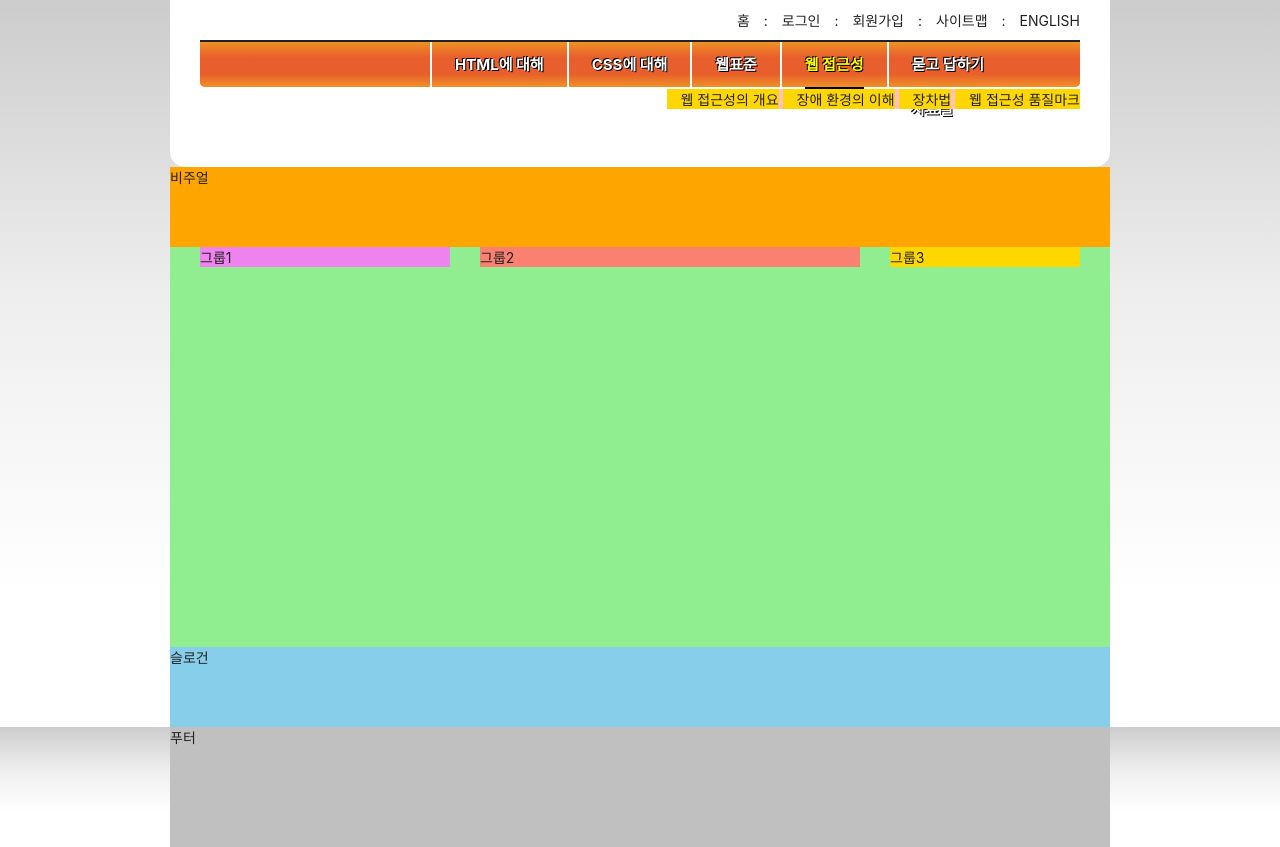
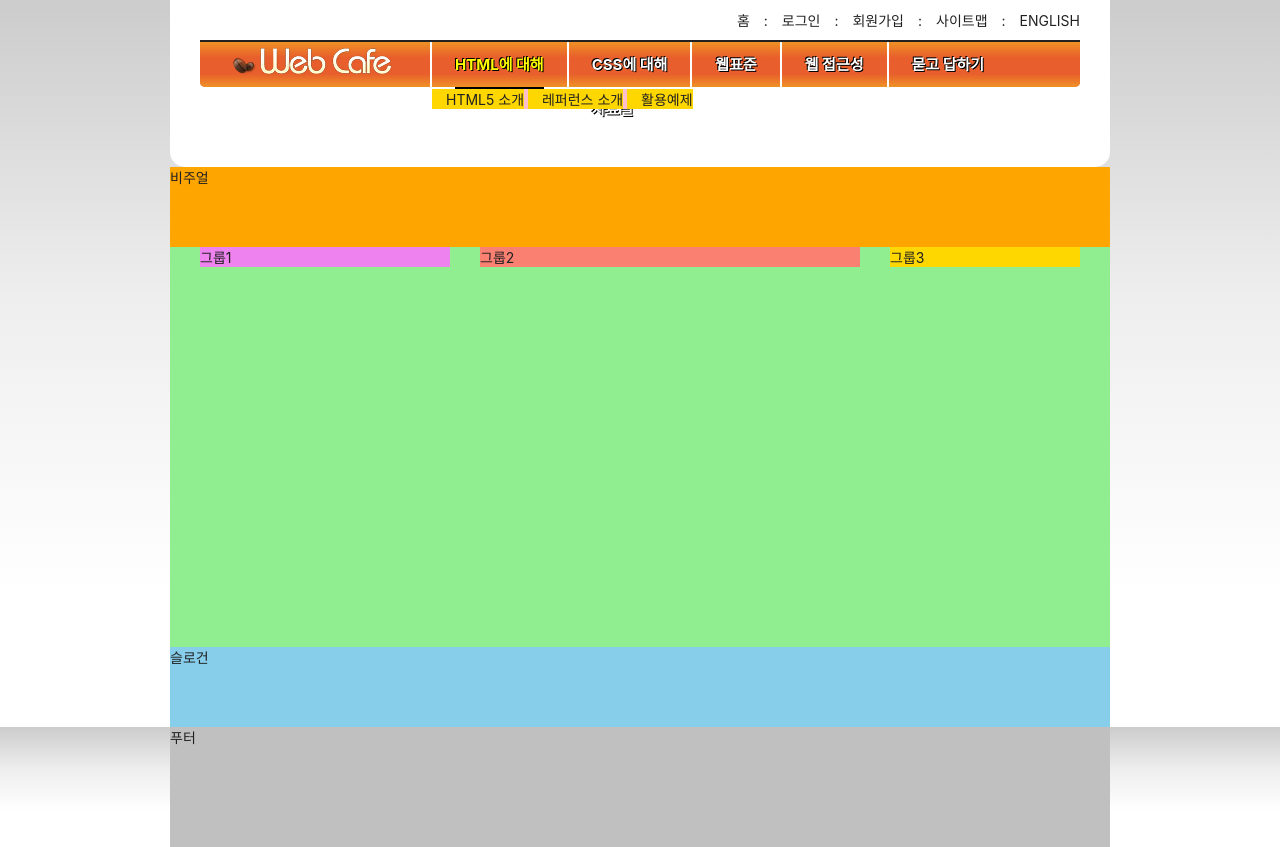
Before and after one commit to zerocalorie1226/HTML5, a website: page index.html in a window 1280 px wide. Drawn offline with Linux system fonts and the light colour scheme; a web font is replaced by a local one.

Commit message:
z-index 조정

```diff
--- a/index.html
+++ b/index.html
@@ -42,7 +42,7 @@
       <nav class="navigation">
         <h2 class="a11y-hidden">메인 메뉴</h2>
         <ul class="menu">
-          <li class="menu-item">
+          <li class="menu-item is-active">
             <button type="button" class="menu-button">HTML에 대해</button>
             <ul class="sub-menu menu-html">
               <li>
@@ -87,7 +87,7 @@
               </li>
             </ul>
           </li>
-          <li class="menu-item is-active">
+          <li class="menu-item">
             <button type="button" class="menu-button">웹 접근성</button>
             <ul class="sub-menu menu-accessibility">
               <li>
--- a/styles/style.css
+++ b/styles/style.css
@@ -63,6 +63,7 @@ body {
   position: absolute;
   top: 45px;
   left: 60px;
+  z-index: 10;
 }
 
 /* 텍스트 링크 모음 */
@@ -162,7 +163,7 @@ body {
 }
 
 .menu-accessibility,
-.meun-qna,
+.menu-qna,
 .menu-archive {
   right: 0;
 }
```
